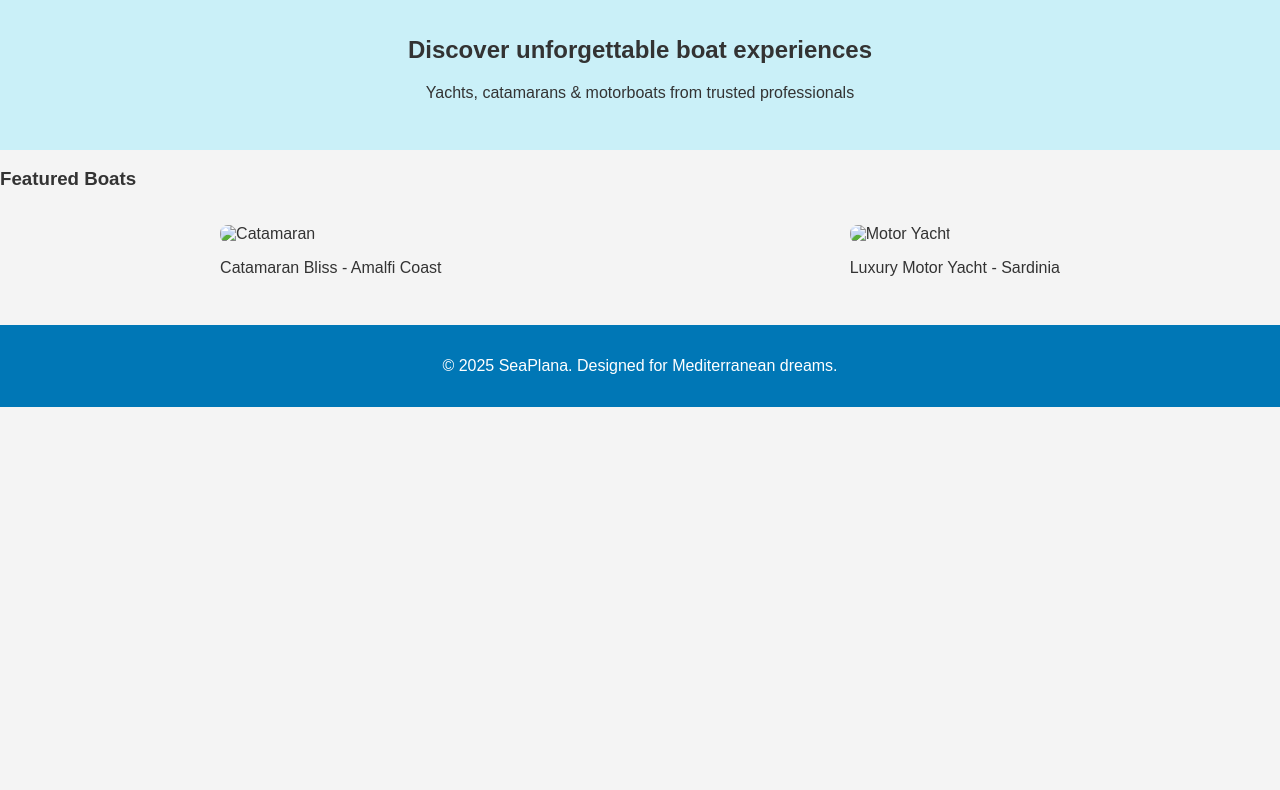
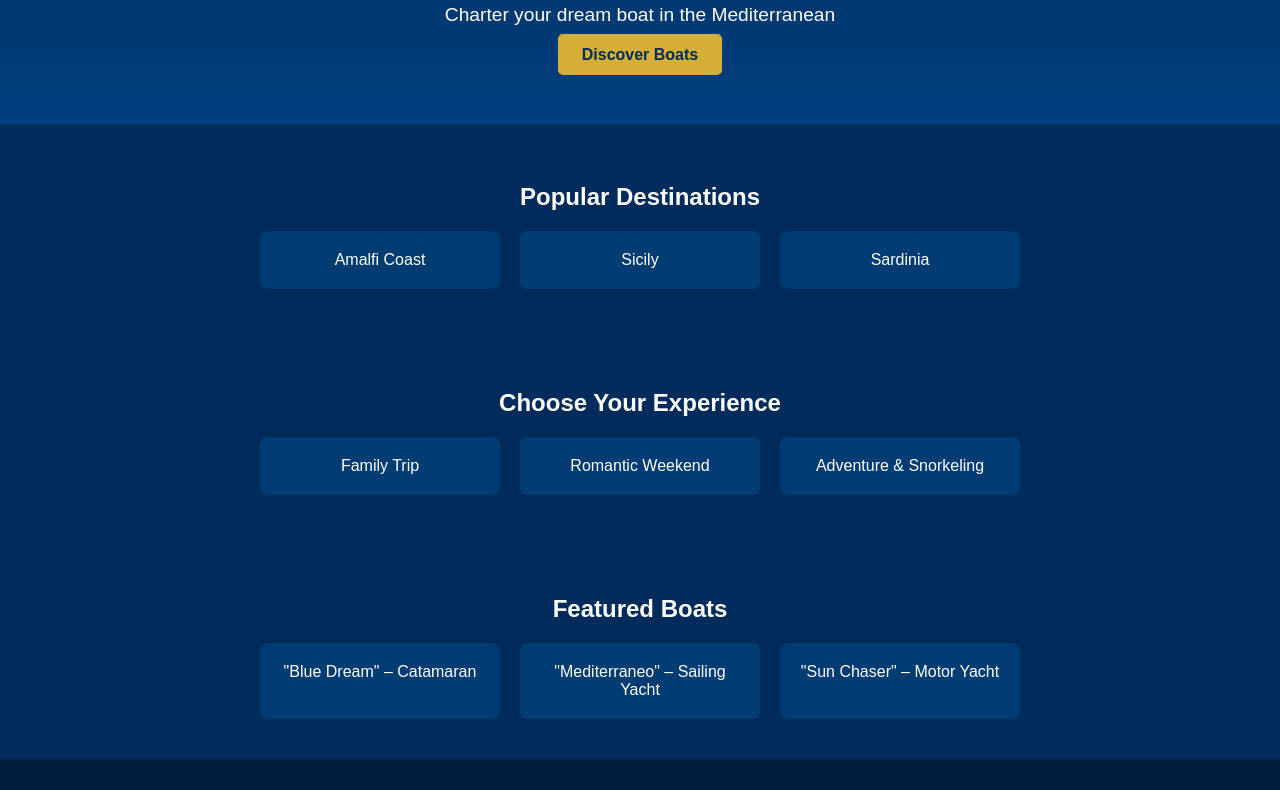
Before and after one commit to TKN00/seaplana-demo-app, a plain HTML site: page index.html in a window 1280 px wide. Shown: the part 162-952 px from the top of the page. Before the commit the page ends 800 px from the top, so only its background shows below. Drawn offline with Linux system fonts and the light colour scheme.

Commit message:
Add files via upload

```diff
--- a/index.html
+++ b/index.html
@@ -1,31 +1,48 @@
+
 <!DOCTYPE html>
 <html lang="en">
 <head>
-    <meta charset="UTF-8">
-    <title>SeaPlana - Your Boat Adventure Awaits</title>
-    <meta name="viewport" content="width=device-width, initial-scale=1.0">
-    <link rel="stylesheet" href="style.css">
+  <meta charset="UTF-8" />
+  <meta name="viewport" content="width=device-width, initial-scale=1.0" />
+  <title>SeaPlana – Charter your dream boat</title>
+  <link href="style.css" rel="stylesheet" />
 </head>
 <body>
   <header>
     <h1>SeaPlana</h1>
-        <p>Charter your dream boat in the Mediterranean – Italia, mare, lusso.</p>
+    <p class="subtitle">Charter your dream boat in the Mediterranean</p>
+    <a href="#boats" class="cta">Discover Boats</a>
   </header>
-    <main>
-        <section class="hero">
-            <h2>Discover unforgettable boat experiences</h2>
-            <p>Yachts, catamarans & motorboats from trusted professionals</p>
+
+  <section id="destinations">
+    <h2>Popular Destinations</h2>
+    <div class="cards">
+      <div class="card">Amalfi Coast</div>
+      <div class="card">Sicily</div>
+      <div class="card">Sardinia</div>
+    </div>
   </section>
-        <section class="boats">
-            <h3>Featured Boats</h3>
-            <ul>
-                <li><img src="img/demo-boat1.jpg" alt="Catamaran"><p>Catamaran Bliss - Amalfi Coast</p></li>
-                <li><img src="img/demo-boat2.jpg" alt="Motor Yacht"><p>Luxury Motor Yacht - Sardinia</p></li>
-            </ul>
+
+  <section id="experiences">
+    <h2>Choose Your Experience</h2>
+    <div class="cards">
+      <div class="card">Family Trip</div>
+      <div class="card">Romantic Weekend</div>
+      <div class="card">Adventure & Snorkeling</div>
+    </div>
   </section>
-    </main>
+
+  <section id="boats">
+    <h2>Featured Boats</h2>
+    <div class="cards">
+      <div class="card">"Blue Dream" – Catamaran</div>
+      <div class="card">"Mediterraneo" – Sailing Yacht</div>
+      <div class="card">"Sun Chaser" – Motor Yacht</div>
+    </div>
+  </section>
+
   <footer>
-        <p>© 2025 SeaPlana. Designed for Mediterranean dreams.</p>
+    <p>&copy; 2025 SeaPlana. Made in Italy with ♥</p>
   </footer>
 </body>
 </html>
--- a/style.css
+++ b/style.css
@@ -1,35 +1,54 @@
 
 body {
-    margin: 0;
-    font-family: 'Arial', sans-serif;
-    background: #f4f4f4;
-    color: #333;
+  font-family: 'Arial', sans-serif;
+  margin: 0;
+  background-color: #002B5B;
+  color: white;
 }
 header {
-    background: #0077b6;
-    color: white;
-    padding: 1em;
-    text-align: center;
+  text-align: center;
+  padding: 60px 20px;
+  background: linear-gradient(to bottom, #002B5B, #004080);
 }
-.hero {
-    padding: 2em;
-    background: #caf0f8;
-    text-align: center;
+h1 {
+  font-size: 3em;
+  color: #D4AF37;
+  margin-bottom: 0.2em;
 }
-.boats ul {
-    list-style: none;
-    display: flex;
-    justify-content: space-around;
-    padding: 1em;
+.subtitle {
+  font-size: 1.2em;
+  margin-bottom: 1em;
 }
-.boats img {
-    width: 200px;
-    height: auto;
-    border-radius: 8px;
+.cta {
+  background-color: #D4AF37;
+  color: #002B5B;
+  padding: 12px 24px;
+  text-decoration: none;
+  border-radius: 5px;
+  font-weight: bold;
+}
+section {
+  padding: 40px 20px;
+  text-align: center;
+}
+.cards {
+  display: flex;
+  flex-wrap: wrap;
+  justify-content: center;
+  gap: 20px;
+  margin-top: 20px;
+}
+.card {
+  background-color: #003C71;
+  padding: 20px;
+  border-radius: 8px;
+  width: 200px;
+  font-size: 1em;
 }
 footer {
-    text-align: center;
-    padding: 1em;
-    background: #0077b6;
-    color: white;
+  text-align: center;
+  padding: 20px;
+  background-color: #001D3D;
+  font-size: 0.9em;
+  color: #CCC;
 }
```
Lines whose indentation alone changed are shown as unchanged.
